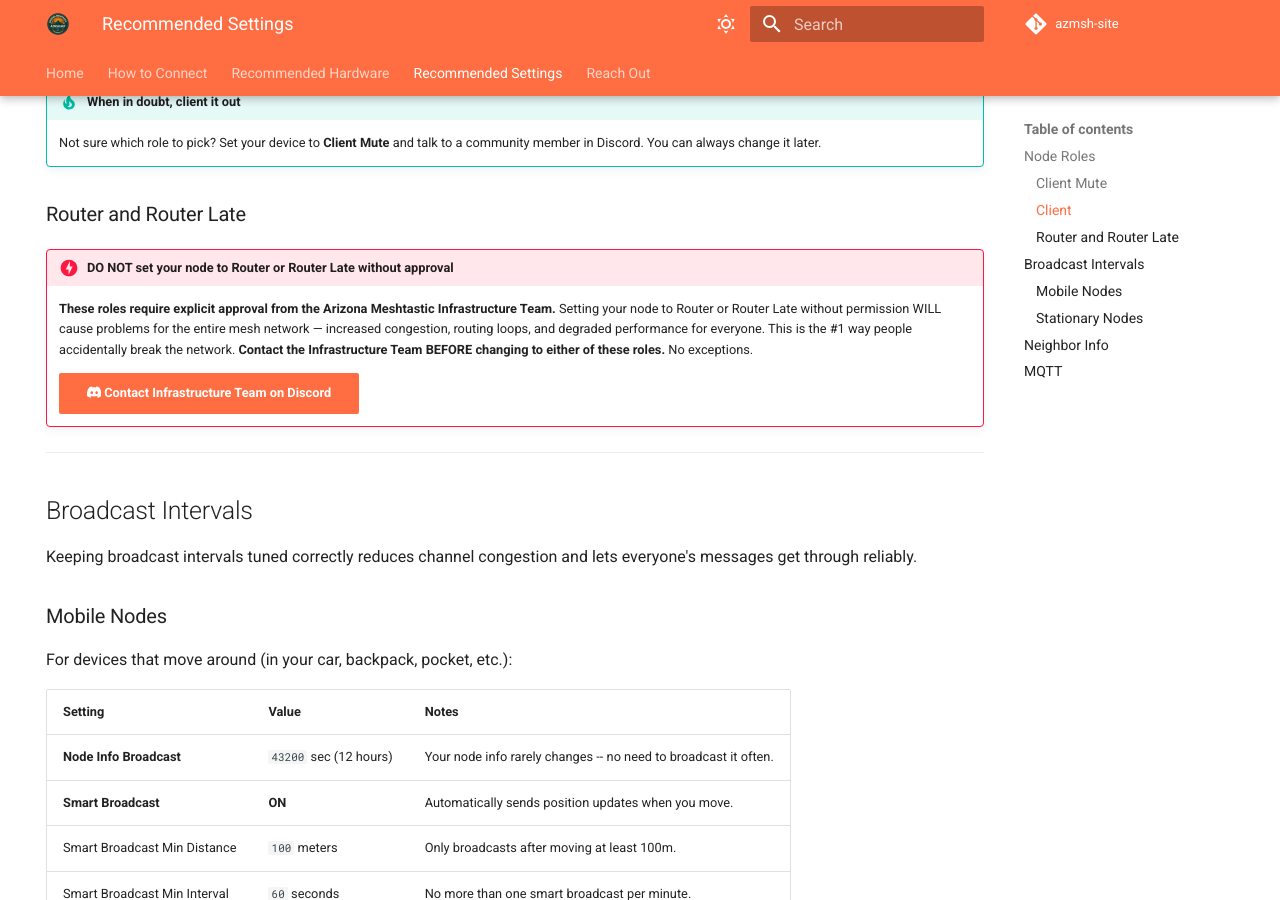
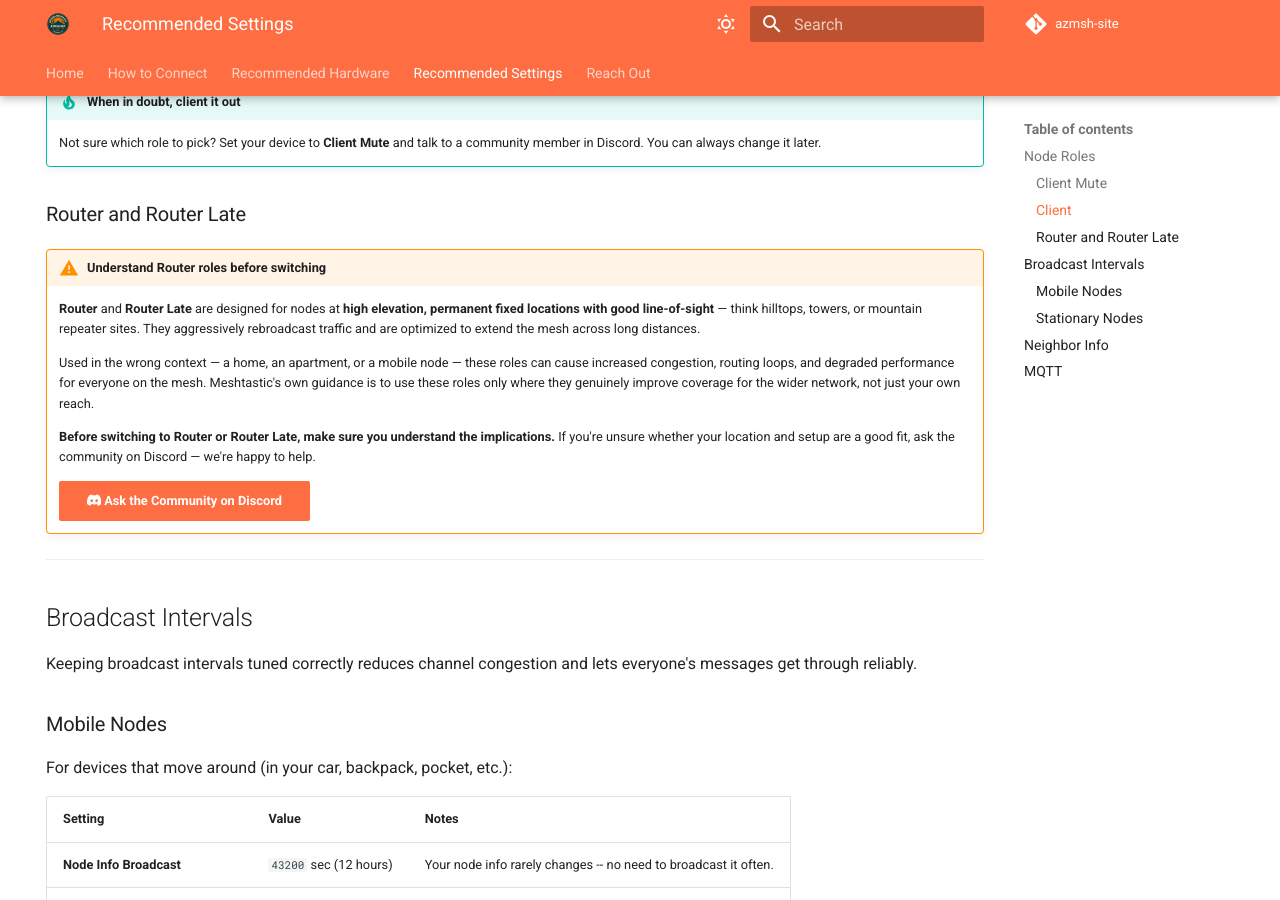
Before and after one commit to ArizonaMeshtasticCommunity/azmsh-site, an MkDocs documentation site: the page built from docs/docs/recommended-settings.md, in a window 1280 px wide and 900 px high, scrolled down 857 px. Built offline with MkDocs 1.6.1 and Material for MkDocs 9.7.7, drawn with Linux system fonts in a browser that asks for light colours; comment, search, counter and statistics services are not loaded.

Commit message:
fix: apply Skordy review feedback — naming, Learn More button, soften Router warning

```diff
--- a/docs/docs/recommended-settings.md
+++ b/docs/docs/recommended-settings.md
@@ -36,10 +36,14 @@
 
 ### Router and Router Late
 
-!!! danger "DO NOT set your node to Router or Router Late without approval"
-    **These roles require explicit approval from the Arizona Meshtastic Infrastructure Team.** Setting your node to Router or Router Late without permission WILL cause problems for the entire mesh network — increased congestion, routing loops, and degraded performance for everyone. This is the #1 way people accidentally break the network. **Contact the Infrastructure Team BEFORE changing to either of these roles.** No exceptions.
+!!! warning "Understand Router roles before switching"
+    **Router** and **Router Late** are designed for nodes at **high elevation, permanent fixed locations with good line-of-sight** — think hilltops, towers, or mountain repeater sites. They aggressively rebroadcast traffic and are optimized to extend the mesh across long distances.
 
-    [:fontawesome-brands-discord: Contact Infrastructure Team on Discord](https://discord.gg/HrKtyuFEQk){ .md-button .md-button--primary }
+    Used in the wrong context — a home, an apartment, or a mobile node — these roles can cause increased congestion, routing loops, and degraded performance for everyone on the mesh. Meshtastic's own guidance is to use these roles only where they genuinely improve coverage for the wider network, not just your own reach.
+
+    **Before switching to Router or Router Late, make sure you understand the implications.** If you're unsure whether your location and setup are a good fit, ask the community on Discord — we're happy to help.
+
+    [:fontawesome-brands-discord: Ask the Community on Discord](https://discord.gg/HrKtyuFEQk){ .md-button .md-button--primary }
 
 ---
 
```
Also changed, not shown: docs/docs/recommended-hardware.md (+3 -3 lines), docs/index.md (+3 -2 lines).
